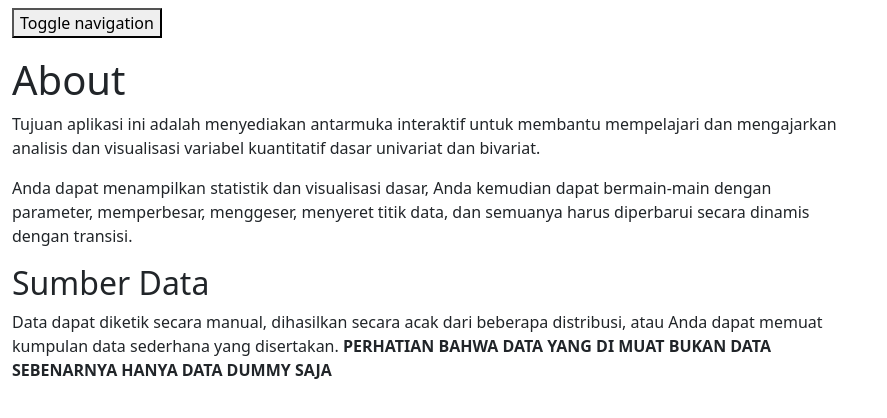
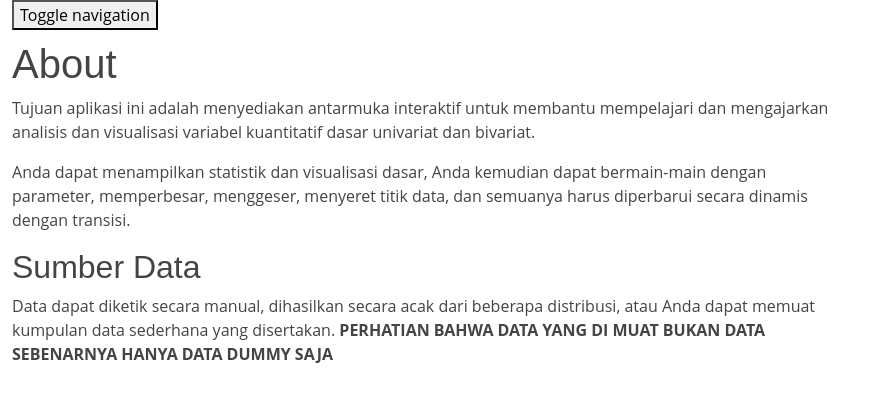
Before and after one commit to Saefulbahrisaja/hibah.github.io, a plain HTML site: page about.html in a window 1280 px wide. Shown: the whole page, without its empty margins (0-887 px from the left). Drawn offline with nearby package versions, Linux system fonts and the light colour scheme.

Commit message:
test ke 2

```diff
--- a/about.html
+++ b/about.html
@@ -17,6 +17,8 @@
   <link href="assets/vendor/glightbox/css/glightbox.min.css" rel="stylesheet">
   <link href="assets/vendor/remixicon/remixicon.css" rel="stylesheet">
   <link href="assets/vendor/swiper/swiper-bundle.min.css" rel="stylesheet">
+    <!-- Template Main CSS File -->
+	<link href="assets/css/style.css" rel="stylesheet">
 
 	<!-- HTML5 shim and Respond.js for IE8 support of HTML5 elements and media queries -->
 	<!--[if lt IE 9]>
```
